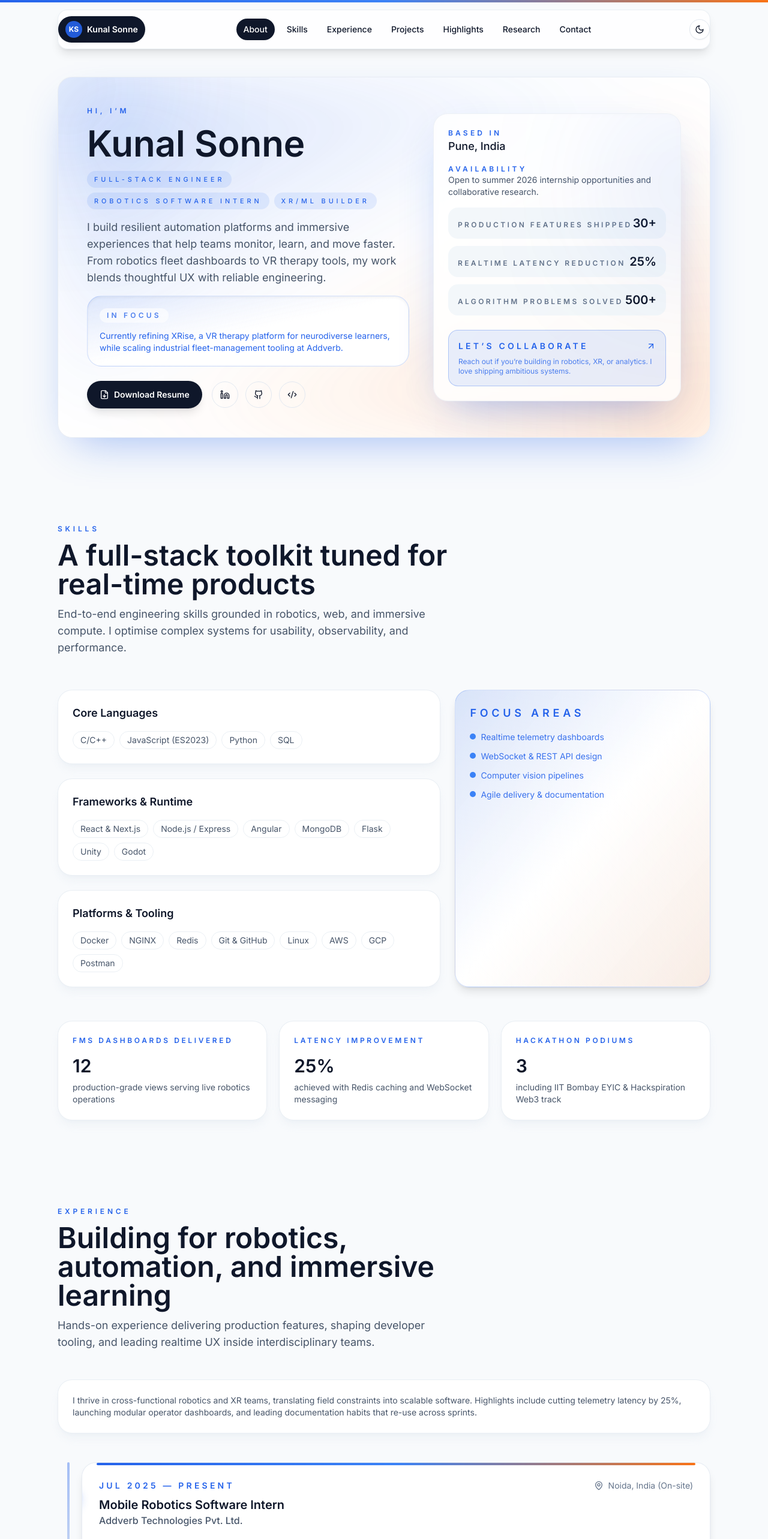
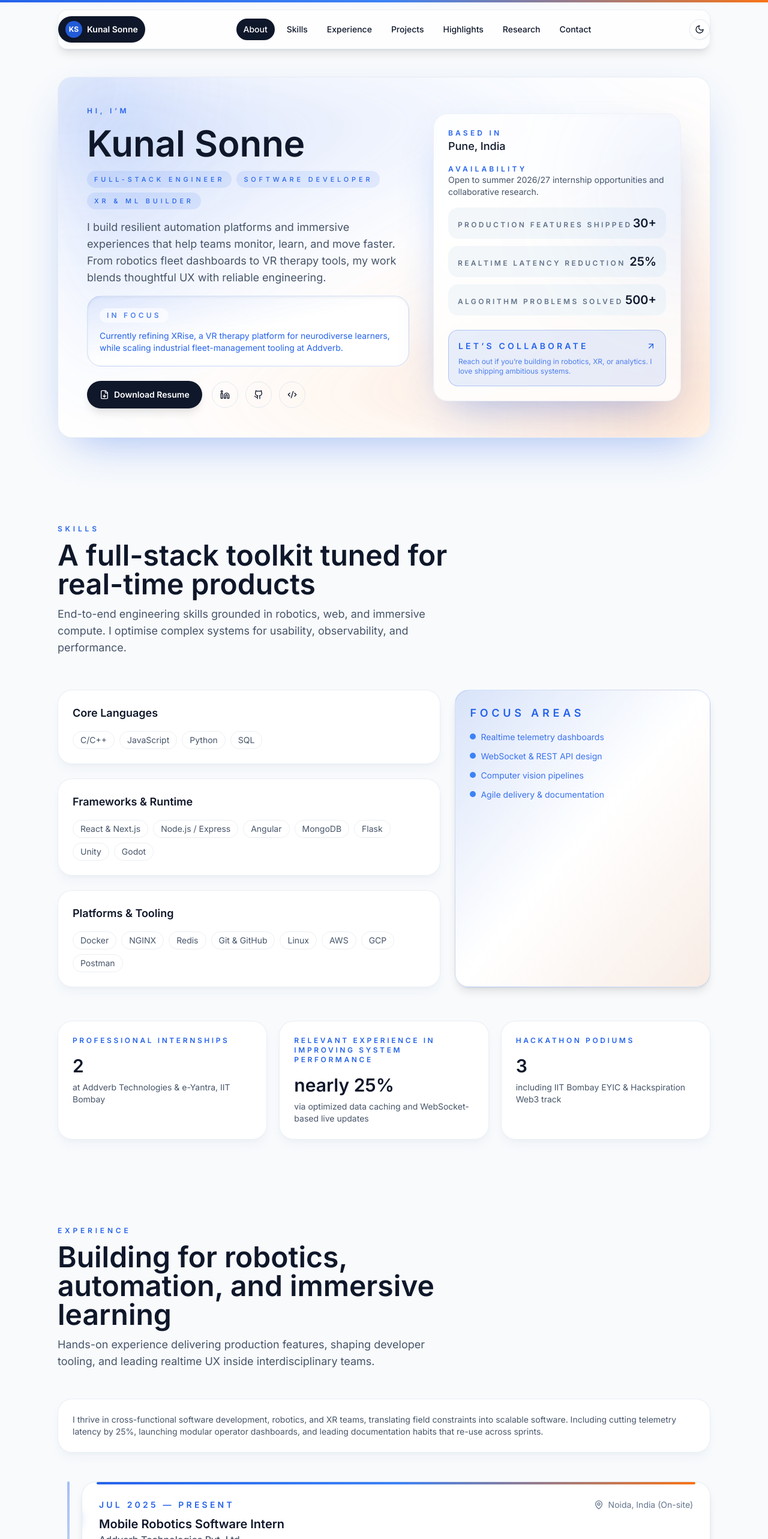
Before and after one commit to erenyeager101/portfolio-KunalSonne, a React (Create React App) app: page / in a window 1280 px wide. Shown: the top 2566 px of the page at 60% size. Built offline with nearby package versions, Linux system fonts and the light colour scheme.

Commit message:
Updated acccording to resume V3

```diff
--- a/src/components/AboutPage.js
+++ b/src/components/AboutPage.js
@@ -74,11 +74,11 @@ const AboutPage = () => {
   </a>
         </Spaceman>
         <Main>
-        I'm a Student and an Aspiring Web developer thrivings to solve complex real world problem using my technical skills. I also love to solve DSA problems and compete in coding contest and also intrest in Machine Learning , Web3 and Artifical Intelligence.
+        I'm a Student and an Aspiring Web developer thriving to solve complex real world problem using my technical skills. I also have keen interest in Machine Learning , Web3 and Artifical Intelligence.
 <br /> <br/>
-I'm interested in the solving DSA problems on Lettcode. As a second Year Undergraduate Student at VIT Pune ,i have created and demonstated many projects in various hackathons and i love to participate in technical events.
+I'm interested in the solving DSA problems on various platform. As a third Year Undergraduate Student at VIT Pune ,i have created and demonstated many projects in various hackathons and i love to participate in technical events.
 <br/> <br/>
-i Always seek for further learning and applying skills to solve real world problems.
+I always seek for further learning and applying skills to solve real world problems.
         </Main>
 
         <BigTitle text="ABOUT" top="10%" left="5%" />
--- a/src/data/content.js
+++ b/src/data/content.js
@@ -1,13 +1,13 @@
 export const hero = {
   greeting: 'Hi, I’m',
   name: 'Kunal Sonne',
-  roles: ['Full-stack Engineer', 'Robotics Software Intern', 'XR/ML Builder'],
+  roles: ['Full-stack Engineer', 'Software Developer', 'XR & ML Builder'],
   summary:
     'I build resilient automation platforms and immersive experiences that help teams monitor, learn, and move faster. From robotics fleet dashboards to VR therapy tools, my work blends thoughtful UX with reliable engineering.',
   highlight:
     'Currently refining XRise, a VR therapy platform for neurodiverse learners, while scaling industrial fleet-management tooling at Addverb.',
   location: 'Pune, India',
-  availability: 'Open to summer 2026 internship opportunities and collaborative research.',
+  availability: 'Open to summer 2026/27 internship opportunities and collaborative research.',
   metrics: [
     { label: 'Production features shipped', value: '30+' },
     { label: 'Realtime latency reduction', value: '25%' },
@@ -39,7 +39,7 @@ export const skills = {
   categories: [
     {
       title: 'Core Languages',
-      items: ['C/C++', 'JavaScript (ES2023)', 'Python', 'SQL']
+      items: ['C/C++', 'JavaScript', 'Python', 'SQL']
     },
     {
       title: 'Frameworks & Runtime',
@@ -56,14 +56,14 @@ export const skills = {
   ],
 stats: [
   {
-      label: 'FMS dashboards delivered',
-      value: '12',
-      helper: 'production-grade views serving live robotics operations'
+    label: 'Professional internships',
+    value: '2',
+    helper: 'at Addverb Technologies & e-Yantra, IIT Bombay'
   },
   {
-      label: 'Latency improvement',
-      value: '25%',
-      helper: 'achieved with Redis caching and WebSocket messaging'
+    label: 'relevant experience in improving system performance',
+    value: 'nearly 25%',
+    helper: 'via optimized data caching and WebSocket-based live updates'
   },
   {
     label: 'Hackathon podiums',
@@ -71,6 +71,7 @@ export const skills = {
     helper: 'including IIT Bombay EYIC & Hackspiration Web3 track'
   }
 ]
+
 };
 
 export const experiences = [
@@ -162,8 +163,8 @@ export const research = [
     title: 'XRise Assistive Therapy Study',
     description:
       'Measuring engagement, cognitive response, and motor improvements from adaptive VR therapy sessions for neurodiverse children.',
-    venue: 'In preparation for submission to AIP Conference Proceedings',
-    status: 'Writing draft & collecting longitudinal data.',
+    venue: 'In preparation for delivering more impact and collaborations.',
+    status: 'Researching more & collecting longitudinal data.',
     link: null
   }
 ];
--- a/src/sections/ExperienceSection.js
+++ b/src/sections/ExperienceSection.js
@@ -13,7 +13,7 @@ function ExperienceSection({ items = [] }) {
 
         <div className="rounded-3xl border border-slate-200/70 bg-white/90 p-6 shadow-lg shadow-slate-200/40 dark:border-white/10 dark:bg-slate-950/80">
           <p className="text-sm text-slate-600 dark:text-slate-300">
-            I thrive in cross-functional robotics and XR teams, translating field constraints into scalable software. Highlights include cutting telemetry latency by 25%, launching modular operator dashboards, and leading documentation habits that re-use across sprints.
+            I thrive in cross-functional software development, robotics, and XR teams, translating field constraints into scalable software. Including cutting telemetry latency by 25%, launching modular operator dashboards, and leading documentation habits that re-use across sprints.
           </p>
         </div>
 
--- a/src/sections/ProjectsSection.js
+++ b/src/sections/ProjectsSection.js
@@ -9,7 +9,7 @@ function ProjectsSection({ items = [] }) {
       <div className="space-y-12">
         <SectionHeading
           eyebrow="Projects"
-          title="Flagship products and experiments"
+          title="My Projects"
           description="A snapshot of platforms bridging robotics, XR, and analytics. Each one blends pragmatic delivery with thoughtful human experiences."
         />
 
```
Lines whose indentation alone changed are shown as unchanged.
